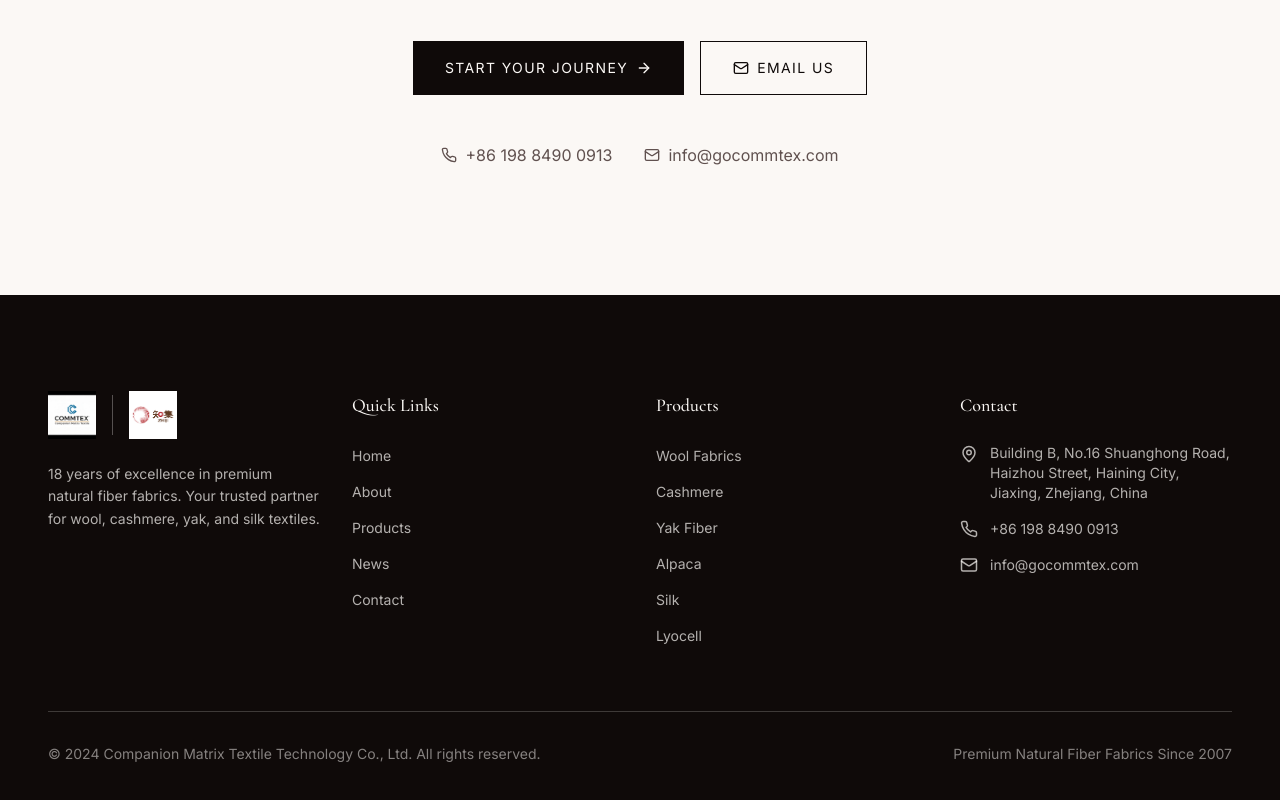
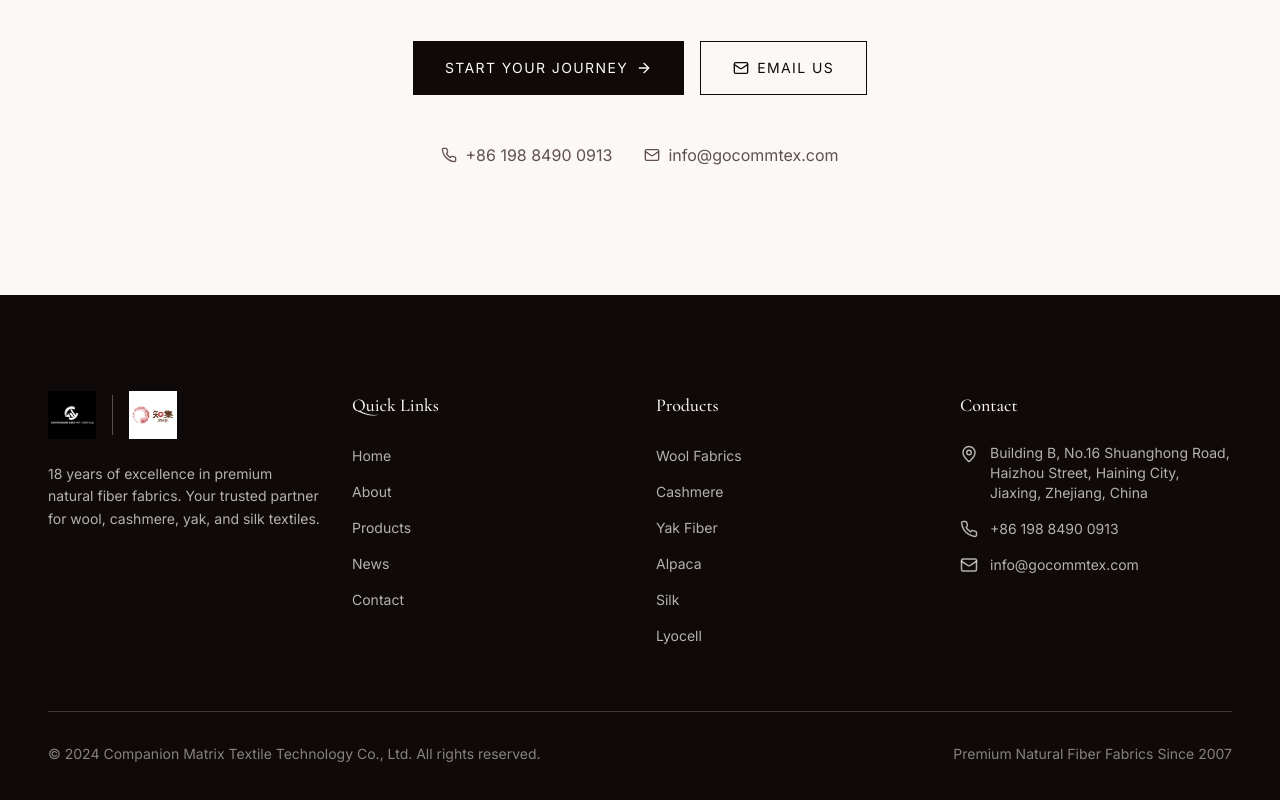
Before and after one commit to luqite-ux/commtex-site, a Next.js app: page / in a window 1280 px wide. Shown: the part 7232-8032 px from the top of the page. Built offline with nearby package versions, Linux system fonts and the light colour scheme; no server answers; the database is empty.

Commit message:
feat: update footer logo to new Commtex design
Add 'invert' class for new black logo on dark background.

```diff
--- a/components/footer.tsx
+++ b/components/footer.tsx
@@ -18,11 +18,11 @@ export function Footer() {
             <div className="flex items-center gap-4">
               <Link href="/" className="inline-block">
                 <Image
-                  src="/images/logo.png"
+                  src="/images/logo-footer.png"
                   alt="Commtex - Companion Matrix Textile"
                   width={160}
                   height={64}
-                  className="h-12 w-auto"
+                  className="h-12 w-auto invert"
                   priority
                 />
               </Link>
```
Also changed, not shown: public/images/logo-footer.png (added).
